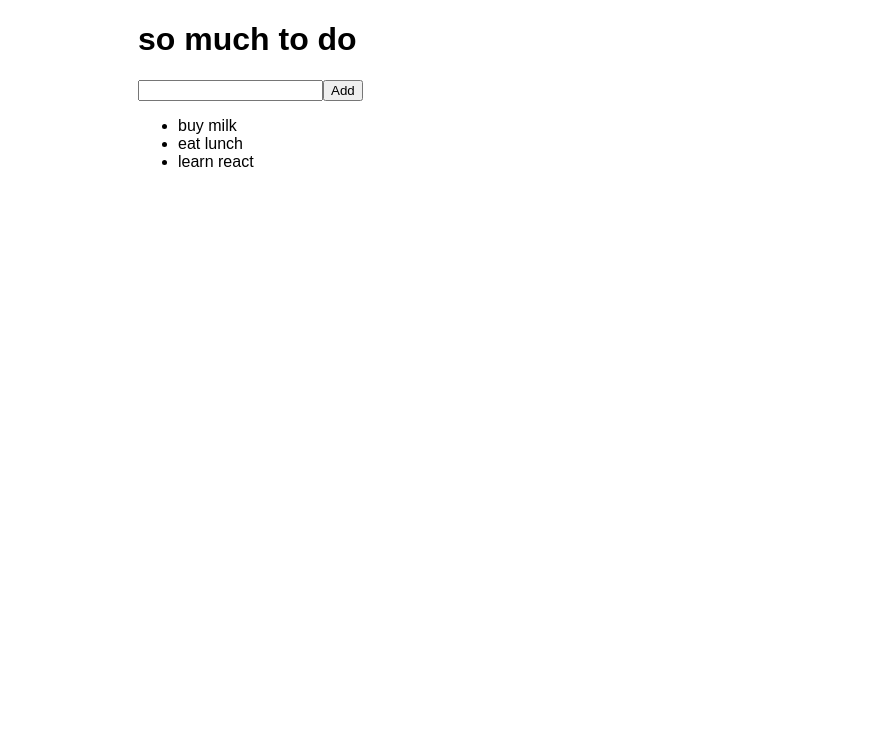
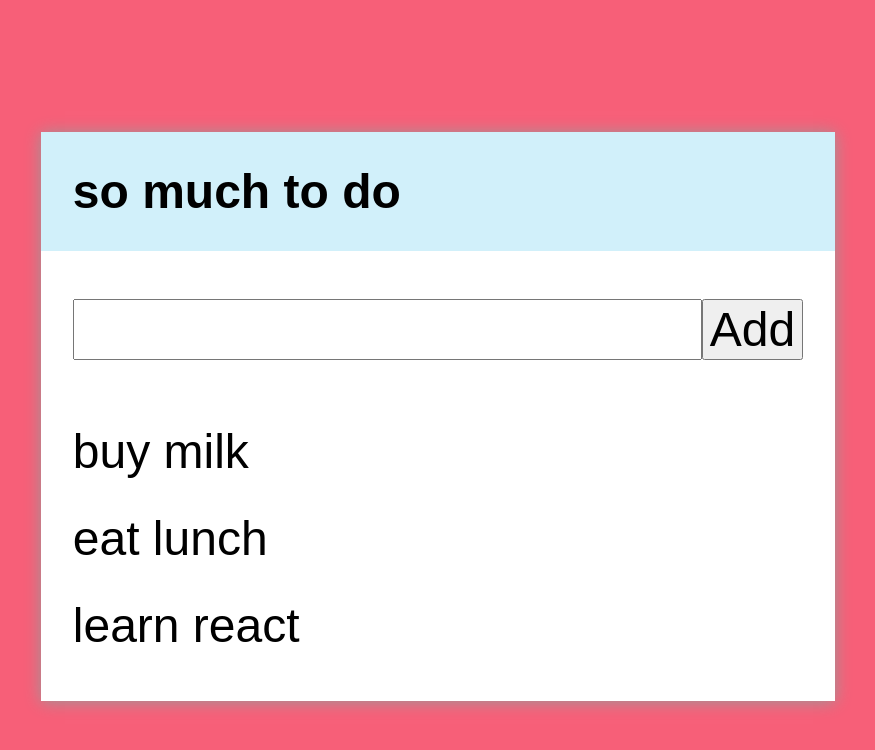
Before and after one commit to spinningarrow/react-todo-list, a React (Create React App) app: page / in a window 1280 px wide. Shown: the top 750 px of the page, without its empty margins (202-1077 px from the left). Built offline with nearby package versions, Linux system fonts and the light colour scheme.

Commit message:
Update styling

```diff
--- a/src/index.css
+++ b/src/index.css
@@ -1,14 +1,50 @@
 body {
-  margin: 0;
-  padding: 0;
-  font-family: sans-serif;
+	align-items: center;
+	background: hsl(350, 90%, 67%);
+	display: flex;
+	font-family: sans-serif;
+	font-size: 3rem;
+	height: 100vh;
+	justify-content: center;
+	margin: 0;
+	padding: 0;
 }
 
 #todo-list {
-  max-width: 600px;
-  margin: 0 auto
+	background: white;
+	box-shadow: 0px 1px 15px 0px #999;
+	padding-bottom: 2rem;
 }
 
-#todo-title {
-  background: gold
+input, button {
+	font-size: 3rem;
 }
+
+h1 {
+	background: hsla(195, 80%, 90%, 1);
+	font-size: 3rem;
+	padding: 2rem;
+}
+
+ul {
+	list-style: none;
+	margin: 0;
+	padding: 0;
+}
+
+ul li {
+	cursor: pointer;
+	padding: 1rem 2rem;
+}
+
+ul li:hover {
+	background: #eee;
+}
+
+ul li.complete {
+	text-decoration: line-through;
+}
+
+p {
+	padding: 0 2rem;
+}
```
